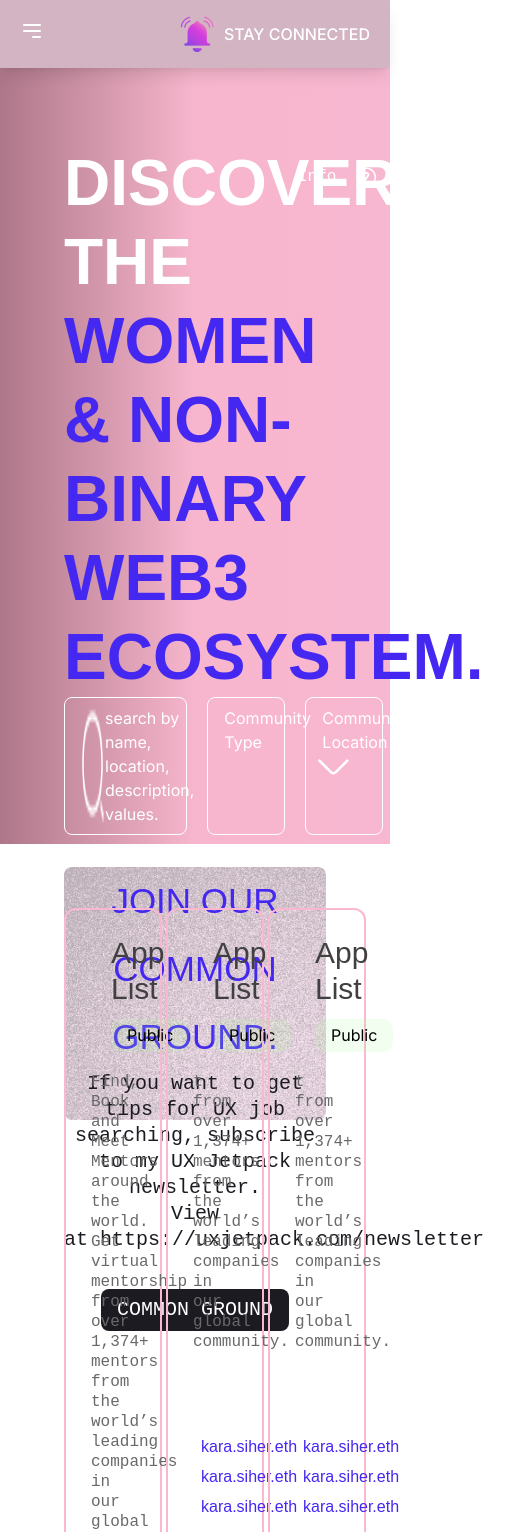
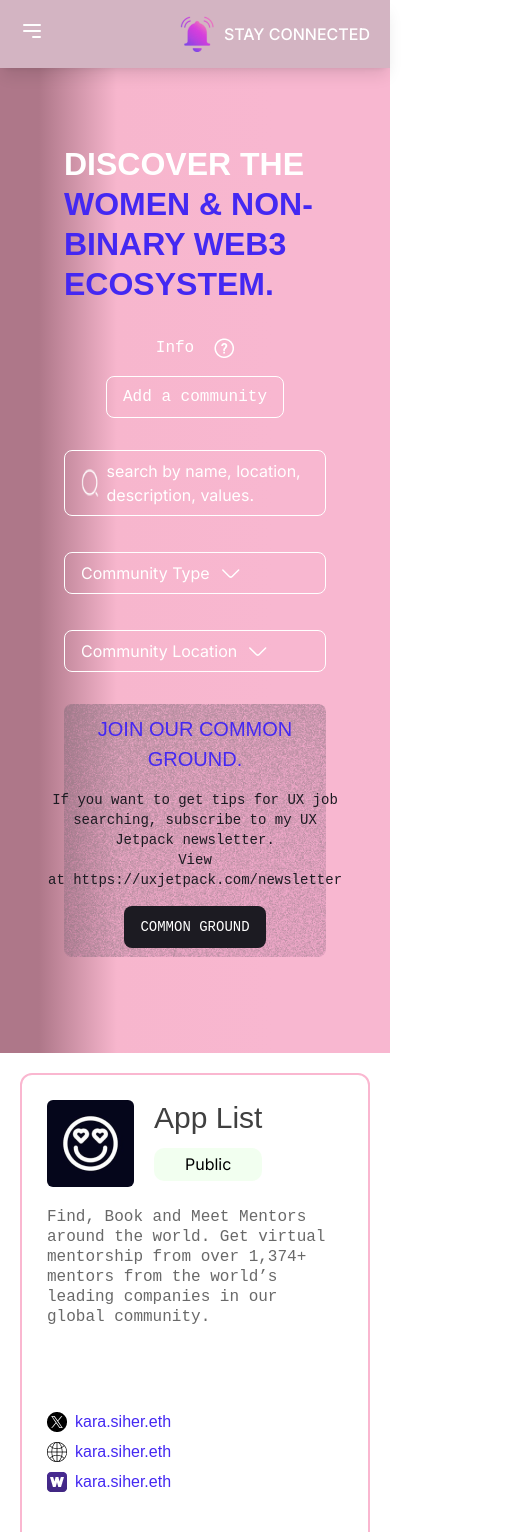
Before and after one commit to Nessrine88/si3, a Next.js app: page / in a window 390 px wide. Shown: the top 1532 px of the page, 527 px wide, since content can reach past the window. Built offline with nearby package versions, Linux system fonts and the light colour scheme.

Commit message:
responsivity

```diff
--- a/src/app/components/Cards.tsx
+++ b/src/app/components/Cards.tsx
@@ -130,8 +130,8 @@
   // }, []);
 
   return (
-    <div className='flex justify-center'>
-      <div className="grid grid-cols-3 m-[4rem] gap-11">
+    <div className='md:flex md:justify-center m-5'>
+      <div className="md:grid md:grid-cols-3 md:m-[4rem] gap-11 ">
         {/* {loading ? (
           <div>Loading...</div>
         ) : (
@@ -144,7 +144,7 @@
           ))
         )} */}
         {cardData.map((card, index) => (
-          <div key={index} className="w-[25vw] h-max-fit p-[25px] rounded-[12px] border-[2px] border-[#FAB7D0]">
+          <div key={index} className="mb-5 min-w-[25vw] h-max-fit p-[25px] rounded-[12px] border-[2px] border-[#FAB7D0]">
             <div className="flex">
               <div className="w-[87px] h-[87px]">
                 <img src={card.image} alt="black smilyFace" className='object-cover w-[100%] h-[100%] rounded-[6px]' />
--- a/src/app/components/HomePage.tsx
+++ b/src/app/components/HomePage.tsx
@@ -3,19 +3,19 @@
 
 const HomePage = () => {
   return (
-    <div className=' pt-36 bg-gradient-to-r from-[#AE7789] via-[#F7B6CD] to-[#F8B7D0]  h-[100vh] p-[4rem]'>
-    <div className='flex justify-start '>
-      <div className='font-[600] text-[64px] leading-[79px] uppercase text-[#4428F2] w-[60vw] clash'>
-        <h1 className='text-white'>
+    <div className="pt-36 min-h-screen w-full p-[4rem] " style={{ background: 'linear-gradient(to right, #AE7789 10%, #F7B6CD 30%, #F8B7D0 70%)' }}>
+      <div className="flex flex-col lg:flex-row justify-start">
+        <div className="font-[600] text-[32px] lg:text-[64px] leading-[40px] lg:leading-[79px] uppercase text-[#4428F2] w-full lg:w-[60vw] clash mb-8 lg:mb-0">
+          <h1 className="text-white">
             Discover The
           </h1>
           <h1>
             WOMEN & NON-BINARY WEB3 ECOSYSTEM.
           </h1>
         </div>
-      <div className='flex h-fit items-center'>
-        <div className='mr-[50px] flex gap-5 h-fit items-center'>
-        <p className='font-mono text-white'>
+        <div className="flex h-fit items-center flex-col lg:flex-row">
+          <div className="flex items-center mb-4 lg:mb-0 mr-0 lg:mr-[50px] gap-5">
+            <p className="font-mono text-white">
               Info
             </p>
             <img
@@ -26,44 +26,45 @@
               className="w-5 h-5"
             />
           </div>
-          <div>
-          <button className='font-mono rounded-[8px] border border-white text-white px-4 py-2'>
+          <button className="font-mono rounded-[8px] border border-white text-white px-4 py-2">
             Add a community
           </button>
-
         </div>
       </div>
-    </div>
-    <div className='flex gap-5'>
-      <div className='flex border border-white text-white px-4 py-2 rounded-[8px] w-[42vw] '>
+      <div className="flex flex-col lg:flex-row gap-5 mt-8">
+        <div className="flex items-center border border-white text-white px-4 py-2 rounded-[8px] w-full lg:w-[42vw] mb-4 lg:mb-0">
+          <div className="w-[30px] h-[30px] mr-2 ">
           <img
             src={'/images/search-normal.png'}
+            className="mr-2 object-fit w-full h-full"
           />
+          </div>
           <p>search by name, location, description, values.</p>
         </div>
-      <div className='flex border border-white text-white px-4 py-2 rounded-[8px] w-[20vw]'>
-        <p>Community Type</p>
+        <div className="flex border border-white text-white px-4 py-2 rounded-[8px] w-full lg:w-[20vw] mb-4 lg:mb-0">
+          <p className="mr-2">Community Type</p>
           <img
             src={'/arrow-down.svg'}
           />
         </div>
-      <div className='flex border border-white text-white px-4 py-2 flex  rounded-[8px] w-[20vw]'>
-        <p>Community Location</p>
+        <div className="flex border border-white text-white px-4 py-2 rounded-[8px] w-full lg:w-[20vw]">
+          <p className="mr-2">Community Location</p>
           <img
             src={'/arrow-down.svg'}
           />
         </div>
-
       </div>
-    <div className="my-[2rem] bg-[#D574B633] bg-[url('/images/rectangle.png')] bg-no-repeat bg-cover bg-center bg-opacity-50 h-[30vh] rounded-[8px]">
-      <p className="clash text-[#4428F2] text-center text-[35px] font-500 leading-[68px]">JOIN OUR COMMON GROUND.</p>
-      <p className="text-center text-[#1C1B22] text-[20px] leading-[26px] font-mono font-400">If you want to get tips for UX job searching, subscribe to my UX Jetpack newsletter. <br /> View at https://uxjetpack.com/newsletter</p>
-      <div className="flex justify-center">
-      <button className="bg-[#1C1B22] text-white px-4 py-2 flex  rounded-[8px] mt-9 leading-[26px] text-[20px] font-400 font-mono ">COMMON GROUND</button>
+      <div className="my-8 bg-[#D574B633] bg-[url('/images/rectangle.png')] bg-no-repeat bg-cover bg-center bg-opacity-50 h-[30vh] rounded-[8px] flex flex-col justify-center items-center text-center p-4">
+        <p className="clash text-[#4428F2] text-[20px] lg:text-[35px] font-500 leading-[30px] lg:leading-[68px] mb-4">JOIN OUR COMMON GROUND.</p>
+        <p className="text-[#1C1B22] text-[14px] lg:text-[20px] leading-[20px] lg:leading-[26px] font-mono font-400 mb-4">
+          If you want to get tips for UX job searching, subscribe to my UX Jetpack newsletter. <br /> View at https://uxjetpack.com/newsletter
+        </p>
+        <button className="bg-[#1C1B22] text-white px-4 py-2 rounded-[8px] leading-[26px] text-[14px] lg:text-[20px] font-400 font-mono">
+          COMMON GROUND
+        </button>
       </div>
     </div>
-    </div>
-  )
+  );
 }
 
-export default HomePage
+export default HomePage;
```
Lines whose indentation alone changed are shown as unchanged.
